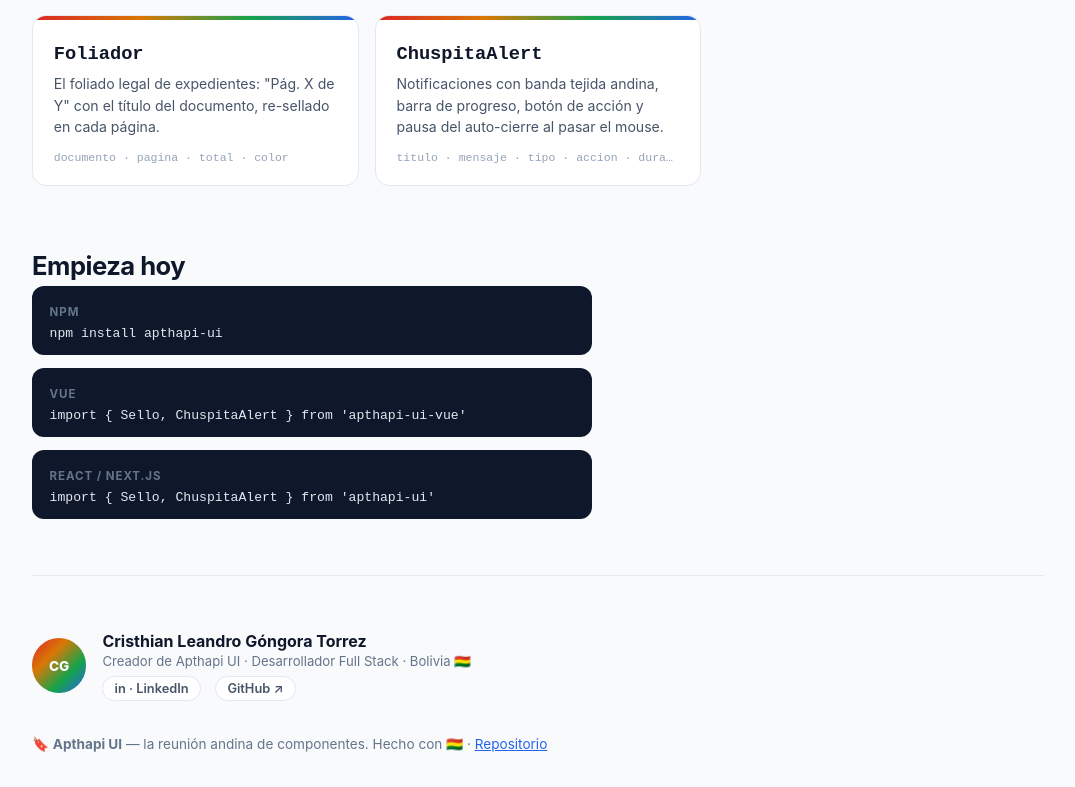
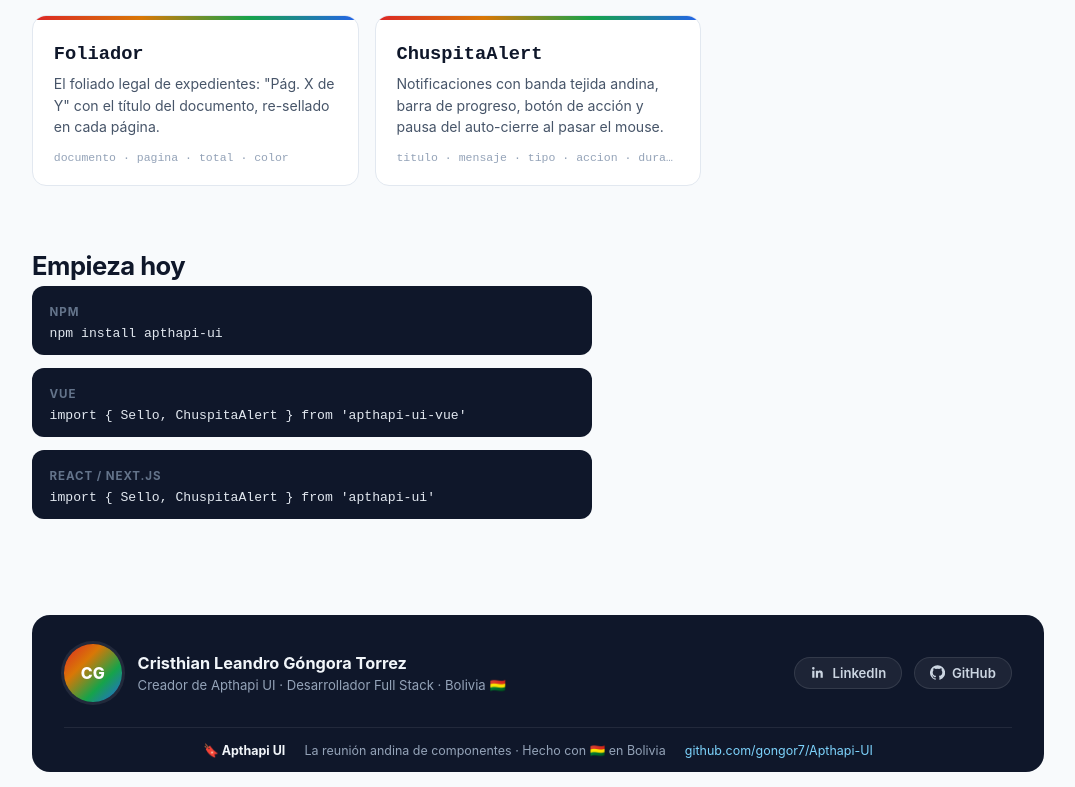
Before and after one commit to gongor7/Apthapi-UI, a Next.js app in the folder sello-next/: page / in a window 1280 px wide. Shown: the part 808-1595 px from the top of the page, without its empty margins (102-1177 px from the left). Built offline with nearby package versions, Linux system fonts and the light colour scheme.

Commit message:
fix: footer de autor rediseñado como panel oscuro

```diff
--- a/sello-next/app/globals.css
+++ b/sello-next/app/globals.css
@@ -205,46 +205,77 @@
 }
 
 .pie {
-  border-top: 1px solid #e2e8f0;
-  padding: 1.6rem 0 2.2rem;
-  color: #64748b;
-  font-size: 0.85rem;
+  margin-top: 2.5rem;
+  background: #0f172a;
+  border-radius: 18px;
+  padding: 1.8rem 2rem 0;
+  color: #94a3b8;
+  overflow: hidden;
 }
-.pie a { color: #2563eb; }
+
+.pie__cuerpo {
+  display: flex;
+  align-items: center;
+  justify-content: space-between;
+  gap: 1.5rem;
+  flex-wrap: wrap;
+  padding-bottom: 1.6rem;
+}
 
 .pie__autor {
   display: flex;
   align-items: center;
   gap: 1rem;
-  padding: 1.8rem 0 1.4rem;
 }
 .pie__avatar {
   flex-shrink: 0;
-  width: 3.4rem;
-  height: 3.4rem;
+  width: 3.6rem;
+  height: 3.6rem;
   display: grid;
   place-items: center;
-  border-radius: 50%;
   font-weight: 800;
   color: #fff;
+  border-radius: 50%;
   background: linear-gradient(135deg, #dc2626, #d97706, #16a34a, #2563eb);
+  box-shadow: 0 0 0 3px rgba(255, 255, 255, 0.08);
 }
-.pie__autor strong { color: #0f172a; font-size: 1rem; }
-.pie__rol { margin: 0.15rem 0 0.4rem; font-size: 0.82rem; }
-.pie__redes { display: flex; gap: 0.9rem; }
+.pie__autor strong { color: #f1f5f9; font-size: 1.02rem; }
+.pie__rol { margin: 0.25rem 0 0; font-size: 0.82rem; }
+
+.pie__redes { display: flex; gap: 0.7rem; }
 .pie__redes a {
-  font-size: 0.8rem;
+  display: inline-flex;
+  align-items: center;
+  gap: 0.45rem;
+  font-size: 0.82rem;
   font-weight: 600;
   text-decoration: none;
-  padding: 0.25rem 0.7rem;
+  padding: 0.45rem 0.95rem;
   border-radius: 999px;
-  border: 1px solid #e2e8f0;
-  background: #fff;
-  color: #475569;
+  color: #cbd5e1;
+  background: rgba(255, 255, 255, 0.06);
+  border: 1px solid rgba(255, 255, 255, 0.1);
+  transition: background 0.15s, color 0.15s, border-color 0.15s;
 }
-.pie__redes a:hover { border-color: #2563eb; color: #2563eb; }
+.pie__redes a:hover {
+  background: rgba(255, 255, 255, 0.12);
+  color: #fff;
+  border-color: rgba(255, 255, 255, 0.25);
+}
 
-.pie__legal { margin: 0.8rem 0 0; }
+.pie__legal {
+  display: flex;
+  align-items: center;
+  justify-content: center;
+  gap: 1.2rem;
+  flex-wrap: wrap;
+  padding: 0.9rem 0;
+  border-top: 1px solid rgba(255, 255, 255, 0.08);
+  font-size: 0.78rem;
+}
+.pie__marca { color: #f1f5f9; font-weight: 700; }
+.pie__legal a { color: #7dd3fc; text-decoration: none; }
+.pie__legal a:hover { text-decoration: underline; }
 
 /* ===== playground (docs) ===== */
 
--- a/sello-next/app/page.js
+++ b/sello-next/app/page.js
@@ -138,27 +138,36 @@ export default function Home() {
       </section>
 
       <footer className="pie">
+        <div className="pie__cuerpo">
           <div className="pie__autor">
             <span className="pie__avatar">CG</span>
             <div>
               <strong>Cristhian Leandro Góngora Torrez</strong>
               <p className="pie__rol">Creador de Apthapi UI · Desarrollador Full Stack · Bolivia 🇧🇴</p>
+            </div>
+          </div>
           <div className="pie__redes">
             <a href="https://www.linkedin.com/in/cristhian-leandro-g%C3%B3ngora-torrez-537496215/" target="_blank" rel="noreferrer">
-                in · LinkedIn
+              <svg viewBox="0 0 24 24" fill="currentColor" width="15" height="15" aria-hidden="true">
+                <path d="M20.45 20.45h-3.55v-5.57c0-1.33-.03-3.04-1.85-3.04-1.85 0-2.14 1.45-2.14 2.94v5.67H9.36V9h3.41v1.56h.05c.47-.9 1.63-1.85 3.36-1.85 3.6 0 4.27 2.37 4.27 5.45v6.29zM5.34 7.43a2.06 2.06 0 1 1 0-4.12 2.06 2.06 0 0 1 0 4.12zM7.12 20.45H3.55V9h3.57v11.45z" />
+              </svg>
+              LinkedIn
             </a>
             <a href="https://github.com/gongor7" target="_blank" rel="noreferrer">
-                GitHub ↗
+              <svg viewBox="0 0 24 24" fill="currentColor" width="15" height="15" aria-hidden="true">
+                <path d="M12 .3a12 12 0 0 0-3.79 23.39c.6.11.82-.26.82-.58v-2.03c-3.34.73-4.04-1.61-4.04-1.61-.55-1.39-1.33-1.76-1.33-1.76-1.09-.74.08-.73.08-.73 1.2.09 1.84 1.24 1.84 1.24 1.07 1.83 2.81 1.3 3.5 1 .1-.78.42-1.31.76-1.61-2.66-.3-5.47-1.33-5.47-5.93 0-1.31.47-2.38 1.24-3.22-.13-.3-.54-1.52.11-3.18 0 0 1.01-.32 3.3 1.23a11.5 11.5 0 0 1 6.01 0c2.29-1.55 3.3-1.23 3.3-1.23.65 1.66.24 2.88.12 3.18.77.84 1.23 1.91 1.23 3.22 0 4.61-2.81 5.63-5.49 5.92.43.38.82 1.11.82 2.24v3.32c0 .32.21.7.82.58A12 12 0 0 0 12 .3z" />
+              </svg>
+              GitHub
             </a>
           </div>
         </div>
+        <div className="pie__legal">
+          <span className="pie__marca">🔖 Apthapi UI</span>
+          <span>La reunión andina de componentes · Hecho con 🇧🇴 en Bolivia</span>
+          <a href="https://github.com/gongor7/Apthapi-UI" target="_blank" rel="noreferrer">
+            github.com/gongor7/Apthapi-UI
+          </a>
         </div>
-        <p className="pie__legal">
-          🔖 <strong>Apthapi UI</strong> — la reunión andina de componentes. Hecho con 🇧🇴 ·{' '}
-          <a href="https://github.com/gongor7/Apthapi-UI" target="_blank" rel="noreferrer">
-            Repositorio
-          </a>
-        </p>
       </footer>
     </div>
   )
```
Lines whose indentation alone changed are shown as unchanged.
